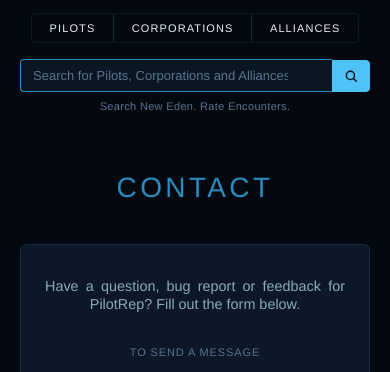
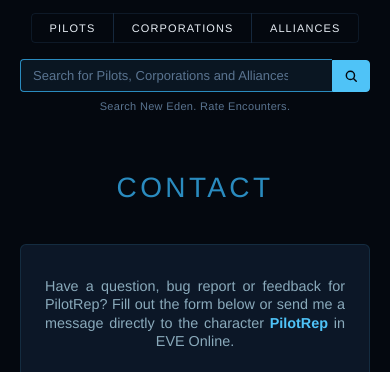
Before and after one commit to SolutionDesignsPR/pilotrep, a website: page contact.html in a window 390 px wide. Shown: the part 82-454 px from the top of the page. Drawn offline with Linux system fonts and the light colour scheme; no server answers.

Commit message:
DS / Mobile / Contact

```diff
--- a/contact.html
+++ b/contact.html
@@ -378,6 +378,12 @@
       max-width: 520px;
       margin: 0 auto 1.4em;
     }
+    .contact-subcopy a {
+      color: var(--cyan);
+      font-weight: 700;
+      text-decoration: none;
+    }
+    .contact-subcopy a:hover { color: #7dd8fa; }
 
     .suggestion-login-wrap {
       display: flex;
@@ -636,7 +642,8 @@
   <main>
     <div class="legal-panel">
       <p class="contact-subcopy" id="contactSubcopy">
-        Have a question, bug report or feedback for PilotRep? Fill out the form below.
+        Have a question, bug report or feedback for PilotRep? Fill out the form below or send me
+        a message directly to the character <a href="/pilot.html?id=2124498470">PilotRep</a> in EVE Online.
       </p>
 
       <div class="suggestion-login-wrap" id="suggestionLoginWrap">
```
Also changed, not shown: index.html (+6 -1 lines), 5 other files.
